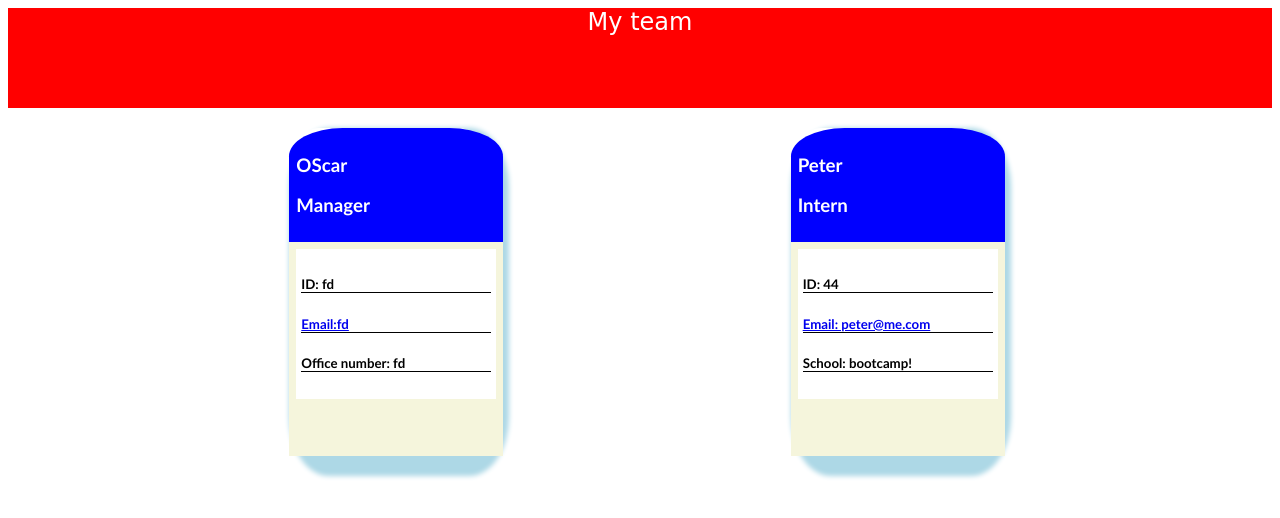
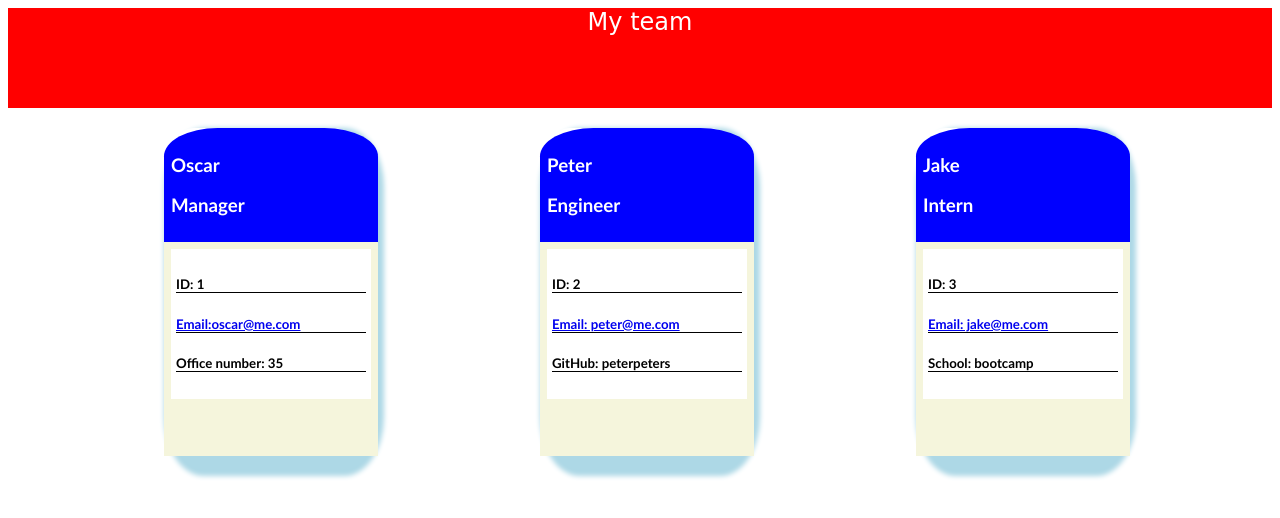
Before and after one commit to oscarcbryant/Team-Profile-Generator, a website: page dist/index.html in a window 1280 px wide. Drawn offline with Linux system fonts and the light colour scheme.

```diff
--- a/dist/index.html
+++ b/dist/index.html
@@ -13,26 +13,38 @@
     <main> <div id="card-display">
             <div id="card">
                 <div id="top">
-                    <h3>OScar</h3>
+                    <h3>Oscar</h3>
                     <h3>Manager</h3>
                 </div>
                 <div id="details">
                     <div id = "table">
-                        <h5 id="id">ID: fd</h5>
-                        <a href="mailto:fd"><h5 id="email">Email:fd</h5></a>
-                        <h5 id="office-number">Office number: fd</h5>
+                        <h5 id="id">ID: 1</h5>
+                        <a href="mailto:oscar@me.com"><h5 id="email">Email:oscar@me.com</h5></a>
+                        <h5 id="office-number">Office number: 35</h5>
                     </div>
                 </div>
-            </div>    <div id="card">
+            </div>  <div id="card">
+                    <div id="top">
+                        <h3>Peter</h3>
+                        <h3>Engineer</h3>
+                    </div>
+                    <div id="details">
+                        <div id = "table">
+                            <h5 id="id">ID: 2</h5>
+                            <a href="mailto:peter@me.com"><h5 id="email">Email: peter@me.com</h5></a>
+                            <h5 id="git-hub">GitHub: peterpeters</h5>
+                        </div>
+                    </div>
+                </div>  <div id="card">
                         <div id="top">
-                            <h3>Peter</h3>
+                            <h3>Jake</h3>
                             <h3>Intern</h3>
                         </div>
                         <div id="details">
                             <div id = "table">
-                                <h5 id="id">ID: 44</h5>
-                                <a href="mailto: peter@me.com"><h5 id="email">Email: peter@me.com</h5></a>
-                                <h5 id="school">School: bootcamp!</h5>
+                                <h5 id="id">ID: 3</h5>
+                                <a href="mailto: jake@me.com"><h5 id="email">Email: jake@me.com</h5></a>
+                                <h5 id="school">School: bootcamp</h5>
                             </div>
                         </div>
                     </div>
```
Also changed, not shown: Media/htmlStarter.jpg (added).
